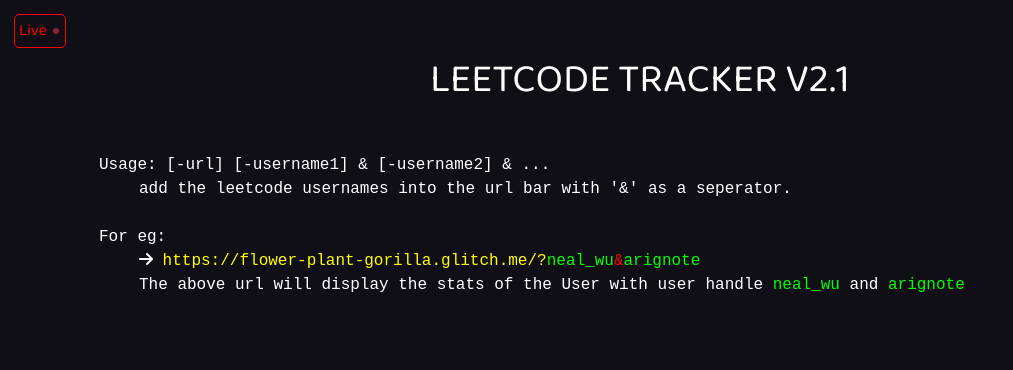
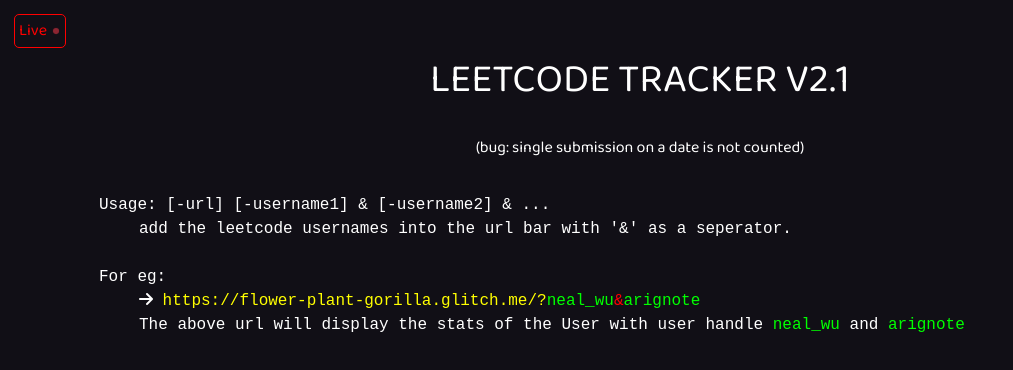
Before and after one commit to thisisbipin/leetcode-tracker, a React (Create React App) app in the folder frontend/: page / in a window 1280 px wide. Shown: the top 370 px of the page, without its empty margins (0-1013 px from the left). Built offline with nearby package versions, Linux system fonts and the light colour scheme.

Commit message:
bug fixes

```diff
--- a/frontend/src/App.jsx
+++ b/frontend/src/App.jsx
@@ -33,7 +33,8 @@
                 <div className="container py-4">
                     <h1 className="h1 text-center" id="pageHeaderTitle">
                         LeetCode Tracker v2.1
-                    </h1>
+                    </h1 >
+                    <p className="text-center">(bug: single submission on a date is not counted)</p>
                     <span
                         style={{
                             position: "absolute",
--- a/frontend/src/components/Card.jsx
+++ b/frontend/src/components/Card.jsx
@@ -110,7 +110,6 @@
                         height: "auto",
                         width: "100%",
                         justifyContent: "left",
-                        border: "2px solid red",
                     }}
                 >
                     <LeetCodeCalendar
```
